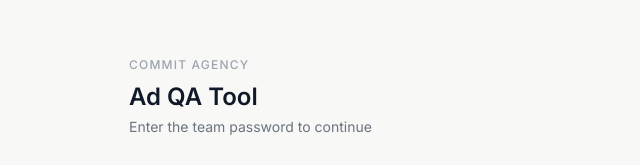
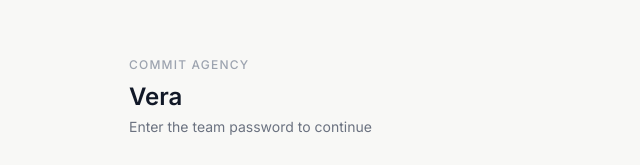
Before and after one commit to jruiz-oss/MetaPreviewQA, a Next.js app: page / in a window 1280 px wide. Shown: the part 234-399 px from the top of the page, without its empty margins (319-959 px from the left). Built offline with nearby package versions, Linux system fonts and the light colour scheme.

Commit message:
Rename app to Vera

```diff
--- a/app/layout.tsx
+++ b/app/layout.tsx
@@ -2,7 +2,7 @@
 import "./globals.css";
 
 export const metadata: Metadata = {
-  title: "Ad QA — Commit Agency",
+  title: "Vera — Commit Agency",
   description: "Social ad QA tool",
 };
 
--- a/app/page.tsx
+++ b/app/page.tsx
@@ -36,7 +36,7 @@
           <p className="text-xs font-medium tracking-widest text-gray-400 uppercase mb-2">
             Commit Agency
           </p>
-          <h1 className="text-2xl font-semibold text-gray-900">Ad QA Tool</h1>
+          <h1 className="text-2xl font-semibold text-gray-900">Vera</h1>
           <p className="text-sm text-gray-500 mt-1">
             Enter the team password to continue
           </p>
--- a/app/qa/page.tsx
+++ b/app/qa/page.tsx
@@ -384,7 +384,7 @@
             Commit Agency
           </span>
           <span className="text-gray-200">|</span>
-          <h1 className="text-sm font-semibold text-gray-900">Ad QA Tool</h1>
+          <h1 className="text-sm font-semibold text-gray-900">Vera</h1>
         </div>
         {result && (
           <button
```
